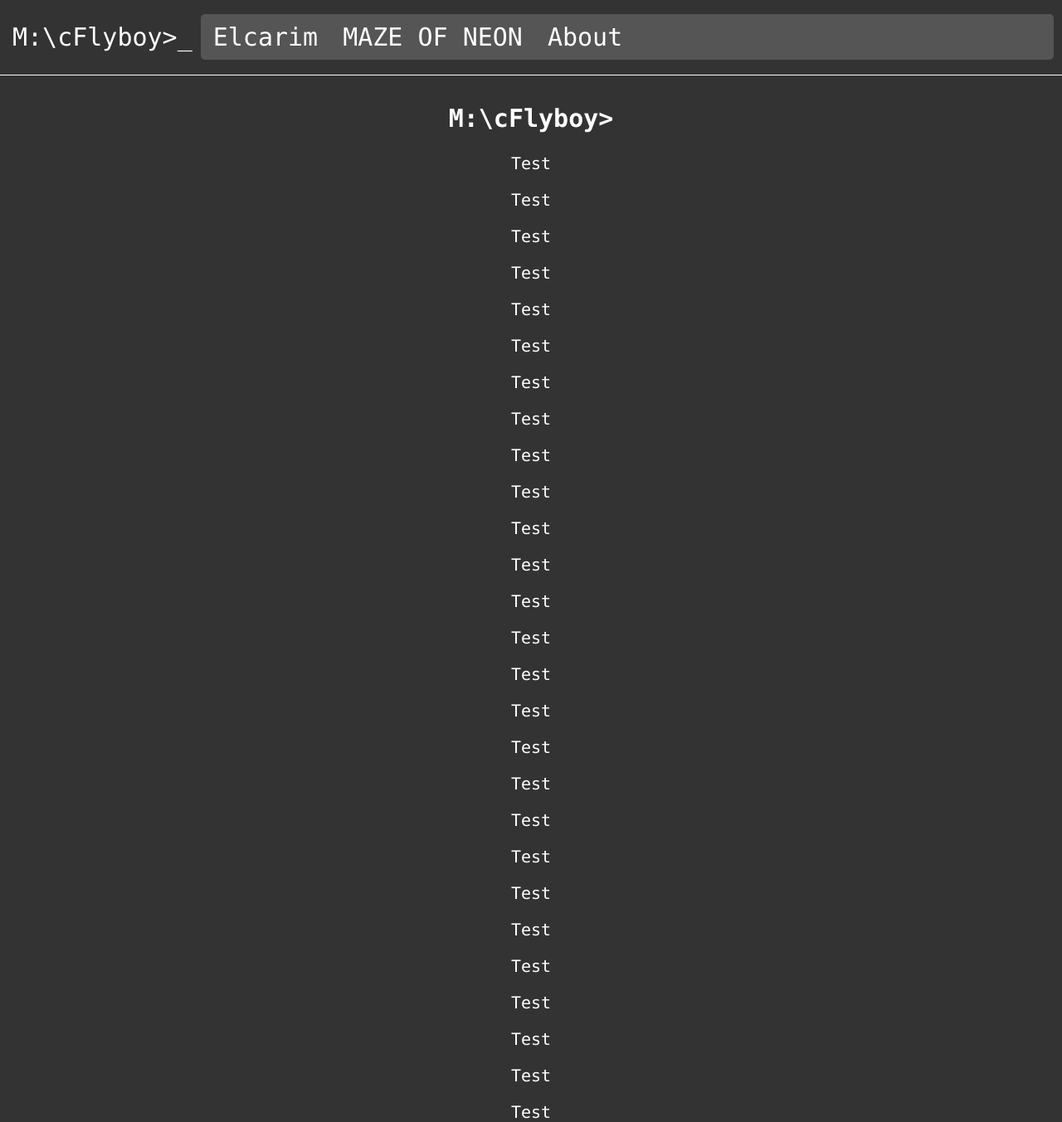
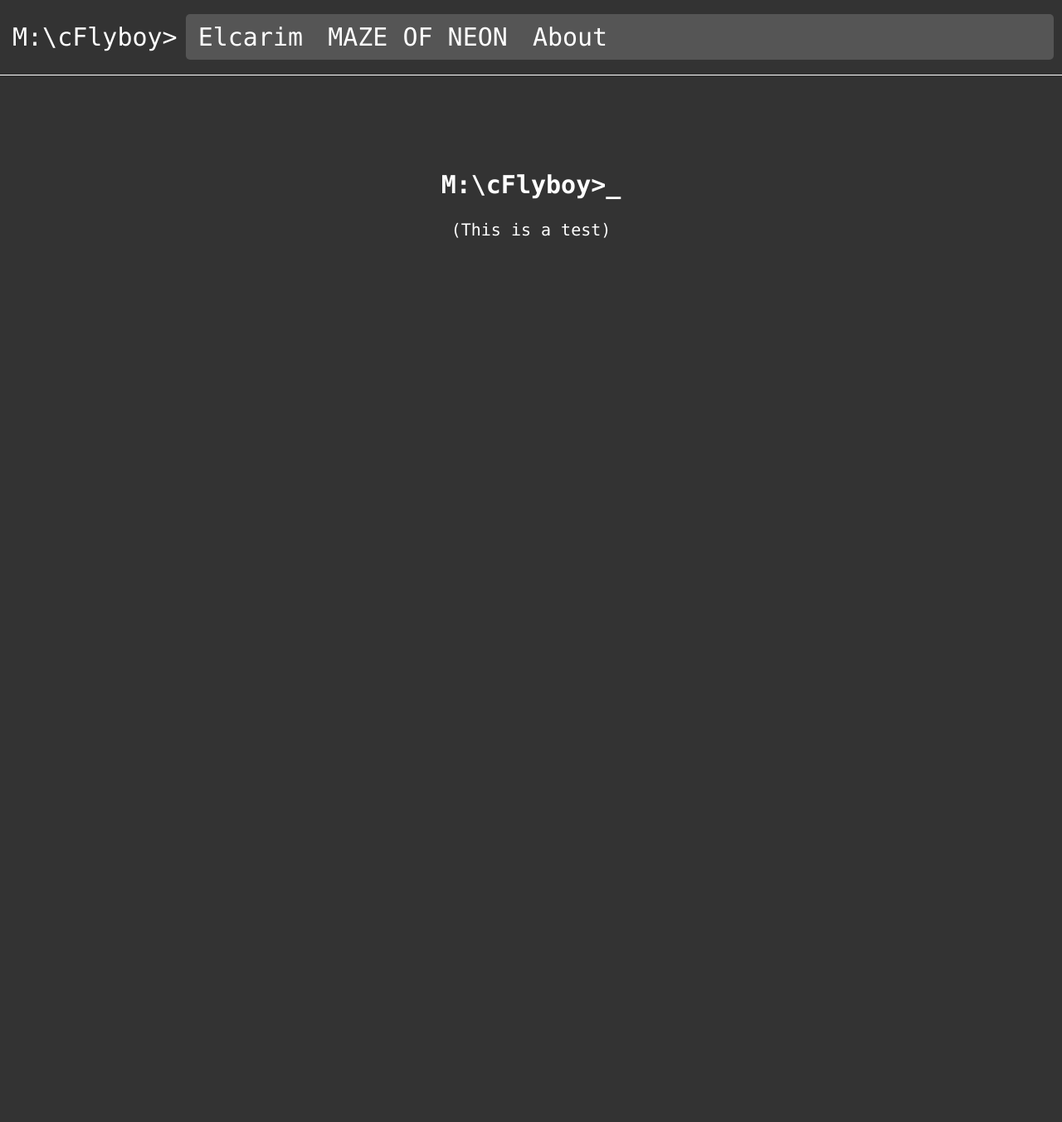
Before and after one commit to McFlyboy/McFlyboy-website, a plain HTML site: page content/index.html in a window 1280 px wide. Shown: the whole page at 83% size. After the commit the page ends 800 px from the top, so only its background shows below. Drawn offline with Linux system fonts and the light colour scheme.

Commit message:
Small fixes and clean-up

```diff
--- a/content/index.html
+++ b/content/index.html
@@ -8,50 +8,26 @@
 	</head>
 	<body>
 		<section id="header-section">
-			<p id="dir">
-				M:\cFlyboy&gt<span class="blinking">_</span>
-			</p>
+			<a id="dir" href="index.html">M:\cFlyboy&gt</a>
 			<ul>
 				<li>
-					<a href="elcarim.html">Elcarim</a>
+					<a class="command" href="elcarim.html">Elcarim</a>
 				</li>
 				<li>
-					<a href="maze-of-neon.html">MAZE OF NEON</a>
+					<a class="command" href="maze-of-neon.html">MAZE OF NEON</a>
 				</li>
 				<li>
-					<a href="about.html">About</a>
+					<a class="command" href="about.html">About</a>
 				</li>
 			</ul>
 		</section>
 		<section id="main-section">
-			<h1>M:\cFlyboy&gt</h1>
-			<p>Test</p>
-			<p>Test</p>
-			<p>Test</p>
-			<p>Test</p>
-			<p>Test</p>
-			<p>Test</p>
-			<p>Test</p>
-			<p>Test</p>
-			<p>Test</p>
-			<p>Test</p>
-			<p>Test</p>
-			<p>Test</p>
-			<p>Test</p>
-			<p>Test</p>
-			<p>Test</p>
-			<p>Test</p>
-			<p>Test</p>
-			<p>Test</p>
-			<p>Test</p>
-			<p>Test</p>
-			<p>Test</p>
-			<p>Test</p>
-			<p>Test</p>
-			<p>Test</p>
-			<p>Test</p>
-			<p>Test</p>
-			<p>Test</p>
+			<h1>
+				M:\cFlyboy&gt<span class="blinking">_</span>
+			</h1>
+			<p>
+				(This is a test)
+			</p>
 		</section>
 	</body>
 </html>
--- a/content/style.css
+++ b/content/style.css
@@ -7,13 +7,13 @@ html, body {
 #header-section {
 	background-color: #333333;
 	padding: 5px;
+	padding-top: 25px;
 	margin: -8px;
+	margin-top: -25px;
 	position: fixed;
 	width: 100%;
 	font-size: 30px;
 	border-bottom: solid 1px;
-	padding-top: 25px;
-	margin-top: -25px;
 	z-index: 1;
 }
 #header-section ul {
@@ -35,38 +35,38 @@ html, body {
 #header-section a {
 	color: white;
 	text-decoration: none;
+}
+.command {
 	padding: 5px;
 	margin: 0;
 	transition: 0.2s;
 	border-radius: 3px;
 }
-#header-section a:hover {
+.command:hover {
 	background-color: #777777;
 }
-#main-section {
-	position: relative;
-	text-align: center;
-	top: 100px;
-	z-index: 0;
-}
 #dir {
-	background-color: #333333;
 	float: left;
 	padding: 10px;
 	margin: 0;
 	margin-top: -8px;
 }
 #main-section {
-	margin-top: 0px;
+	position: relative;
+	text-align: center;
+	top: 180px;
+	z-index: 0;
 }
+#main-section h1 {
 
+}
 .blinking{
- 	animation:blinkingText 1s infinite;
+ 	animation: blinkingText 1s infinite;
 }
 @keyframes blinkingText{
-	0%{		color: #fff;	}
-	49%{		color: #fff;	}
-	50%{	color: transparent;	}
-	99%{	color: transparent;	}
-	100%{	color: #fff;	}
+	0%{color: #fff}
+	49%{color: #fff}
+	50%{color: transparent}
+	99%{color: transparent}
+	100%{color: #fff}
 }
```
